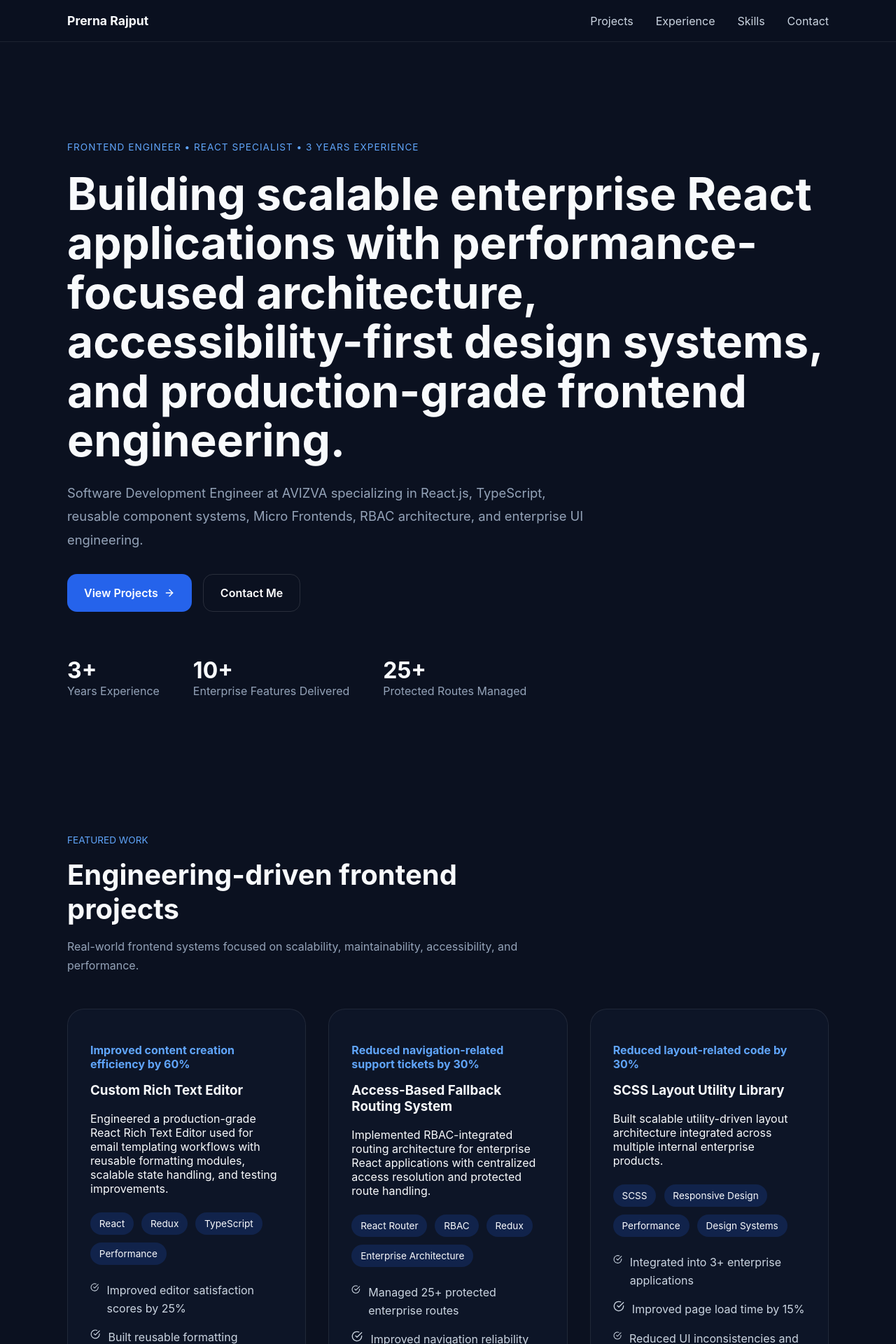
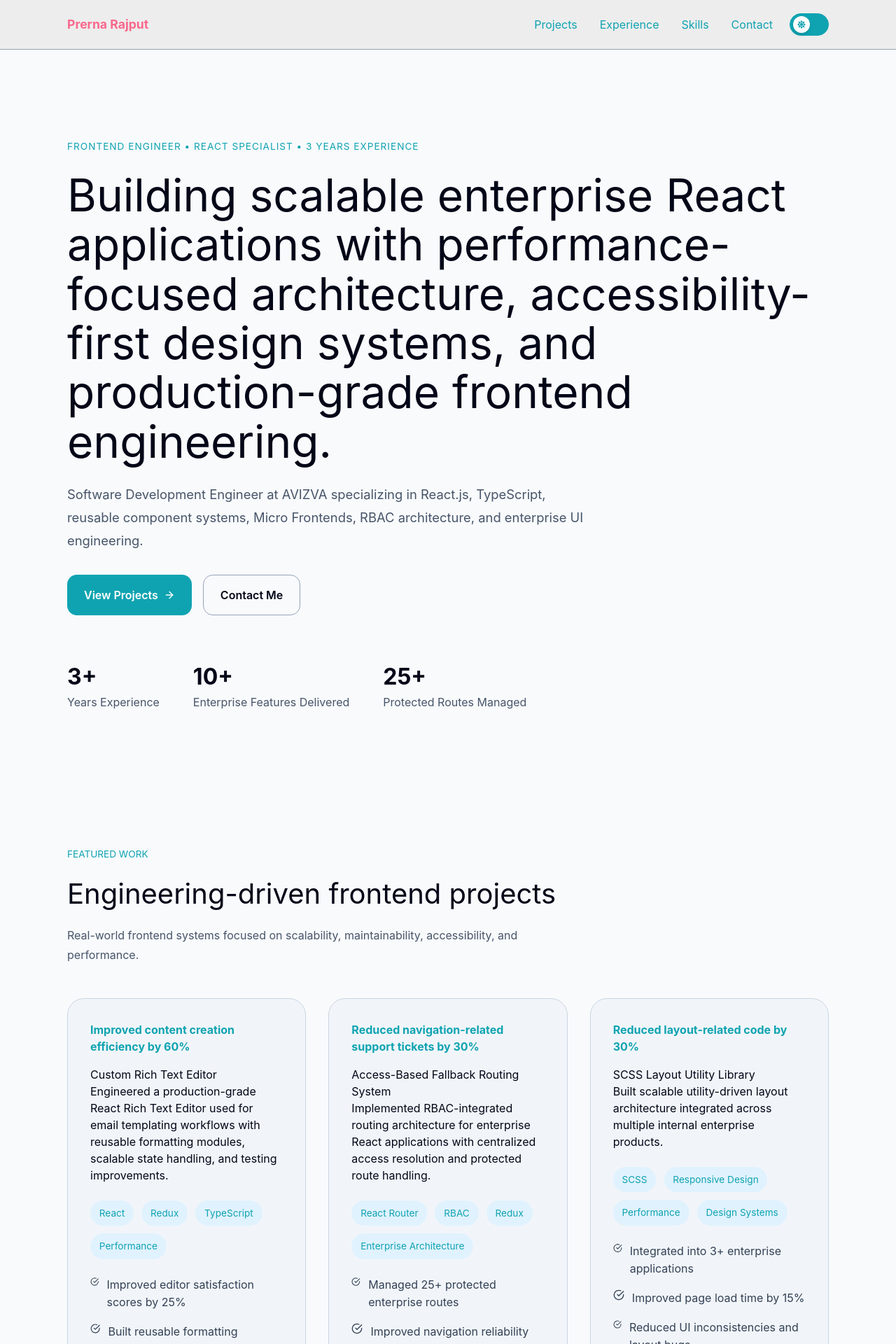
Before and after one commit to PrernaRajput/portfolio-app, a React (Create React App) app: page /contact in a window 1280 px wide. Shown: the top 1920 px of the page at 70% size. Built offline with nearby package versions, Linux system fonts and the light colour scheme.

Commit message:
fix: theme changes

```diff
--- a/src/App.css
+++ b/src/App.css
@@ -4,8 +4,7 @@
 
 body {
   margin: 0;
-  background: #0b1120;
-  color: #f8fafc;
+  @apply bg-bodyBgColor text-textColor dark:bg-bodyBgColorDark dark:text-textColorDark transition-colors duration-300;
   font-family: Inter, sans-serif;
 }
 
@@ -15,33 +14,41 @@ html {
 
 .app-shell {
   min-height: 100vh;
+  @apply bg-bodyBgColor text-textColor dark:bg-bodyBgColorDark dark:text-textColorDark transition-colors duration-300;
 }
 
 .navbar {
   position: sticky;
   top: 0;
   z-index: 100;
-  background: rgba(11, 17, 32, 0.92);
+  @apply bg-navBgColor text-textColor dark:bg-navBgColorDark dark:text-textColorDark transition-colors duration-300;
   backdrop-filter: blur(12px);
   display: flex;
   justify-content: space-between;
   align-items: center;
   padding: 1.2rem 6rem;
-  border-bottom: 1px solid rgba(255, 255, 255, 0.08);
+  @apply border-b border-borderColor dark:border-bodyBgColorDark;
 }
 
 .brand {
   font-size: 1.1rem;
   font-weight: 700;
+  @apply text-textHighlight dark:text-textHighlightDark;
+}
+
+.nav-actions,
+.navbar nav {
+  display: flex;
+  align-items: center;
+  gap: 1.5rem;
 }
 
 .navbar nav {
-  display: flex;
   gap: 2rem;
 }
 
 .navbar a {
-  color: #cbd5e1;
+  @apply text-accentLight dark:text-accentDark hover:text-textHighlight dark:hover:text-textHighlightDark transition-colors duration-200;
   text-decoration: none;
 }
 
@@ -54,7 +61,7 @@ html {
 }
 
 .eyebrow {
-  color: #60a5fa;
+  @apply text-accentLight dark:text-textHighlightDark;
   text-transform: uppercase;
   letter-spacing: 1px;
   font-size: 0.85rem;
@@ -67,7 +74,7 @@ html {
 }
 
 .hero-description {
-  color: #94a3b8;
+  @apply text-slate-600 dark:text-slate-300;
   font-size: 1.15rem;
   line-height: 1.8;
   max-width: 760px;
@@ -88,16 +95,14 @@ html {
 }
 
 .primary-btn {
-  background: #2563eb;
-  color: white;
+  @apply bg-accentLight text-white hover:bg-accentDark dark:bg-textHighlightDark dark:text-bodyBgColorDark dark:hover:bg-textHighlight transition-colors duration-200;
   display: flex;
   align-items: center;
   gap: 0.5rem;
 }
 
 .secondary-btn {
-  border: 1px solid rgba(255, 255, 255, 0.12);
-  color: white;
+  @apply border border-borderColor text-textColor hover:border-accentLight hover:text-accentLight dark:border-slate-700 dark:text-textColorDark dark:hover:border-textHighlightDark dark:hover:text-textHighlightDark transition-colors duration-200;
 }
 
 .hero-stats {
@@ -116,7 +121,7 @@ html {
 }
 
 .hero-stats span {
-  color: #94a3b8;
+  @apply text-slate-600 dark:text-slate-400;
 }
 
 .section {
@@ -129,7 +134,7 @@ html {
 }
 
 .section-heading span {
-  color: #60a5fa;
+  @apply text-accentLight dark:text-textHighlightDark;
   text-transform: uppercase;
   font-size: 0.85rem;
 }
@@ -140,7 +145,7 @@ html {
 }
 
 .section-heading p {
-  color: #94a3b8;
+  @apply text-slate-600 dark:text-slate-400;
   line-height: 1.7;
 }
 
@@ -156,8 +161,7 @@ html {
 .highlight-card,
 .skills-card,
 .experience-card {
-  background: rgba(15, 23, 42, 0.85);
-  border: 1px solid rgba(255, 255, 255, 0.08);
+  @apply bg-cardBgLight border border-slate-300 text-textColor dark:bg-slate-900 dark:border-slate-800 dark:text-textColorDark transition-colors duration-300;
   padding: 2rem;
   border-radius: 24px;
 }
@@ -169,7 +173,7 @@ html {
 }
 
 .project-metric {
-  color: #60a5fa;
+  @apply text-accentLight dark:text-textHighlightDark;
   font-weight: 700;
 }
 
@@ -183,7 +187,7 @@ html {
 
 .stack-list span,
 .skills-list span {
-  background: rgba(37, 99, 235, 0.18);
+  @apply bg-sky-100 text-accentLight dark:bg-sky-500/10 dark:text-sky-200;
   padding: 0.5rem 0.8rem;
   border-radius: 999px;
   font-size: 0.85rem;
@@ -201,13 +205,13 @@ html {
   display: flex;
   gap: 0.7rem;
   margin-bottom: 1rem;
-  color: #cbd5e1;
+  @apply text-slate-700 dark:text-slate-300;
   line-height: 1.6;
 }
 
 .icon-wrapper {
   font-size: 1.8rem;
-  color: #60a5fa;
+  @apply text-accentLight dark:text-textHighlightDark;
 }
 
 .experience-header {
@@ -245,6 +249,10 @@ html {
     display: none;
   }
 
+  .nav-actions {
+    margin-left: auto;
+  }
+
   .hero-content h1 {
     font-size: 2.6rem;
   }
@@ -261,8 +269,7 @@ html {
 }
 
 .case-study-card {
-  background: rgba(15, 23, 42, 0.85);
-  border: 1px solid rgba(255, 255, 255, 0.08);
+  @apply bg-cardBgLight border border-slate-300 text-textColor dark:bg-slate-900 dark:border-slate-800 dark:text-textColorDark;
   border-radius: 28px;
   padding: 2.5rem;
   transition: all 0.25s ease;
@@ -277,7 +284,7 @@ html {
 }
 
 .case-study-category {
-  color: #60a5fa;
+  @apply text-accentLight dark:text-textHighlightDark;
   text-transform: uppercase;
   letter-spacing: 1px;
   font-size: 0.8rem;
@@ -296,18 +303,18 @@ html {
 }
 
 .case-study-metrics strong {
-  color: #60a5fa;
+  @apply text-accentLight dark:text-textHighlightDark;
   font-size: 1rem;
 }
 
 .case-study-metrics span {
-  color: #94a3b8;
+  @apply text-slate-600 dark:text-slate-400;
   margin-top: 0.3rem;
   font-size: 0.9rem;
 }
 
 .case-study-description {
-  color: #cbd5e1;
+  @apply text-slate-700 dark:text-slate-300;
   line-height: 1.8;
   margin-bottom: 2rem;
 }
@@ -331,7 +338,7 @@ html {
   display: flex;
   gap: 0.8rem;
   margin-bottom: 1rem;
-  color: #cbd5e1;
+  @apply text-slate-700 dark:text-slate-300;
   line-height: 1.6;
 }
 
@@ -345,8 +352,7 @@ html {
 .case-study-highlight {
   padding: 0.7rem 1rem;
   border-radius: 999px;
-  background: rgba(96, 165, 250, 0.12);
-  color: #bfdbfe;
+  @apply bg-sky-100 text-accentLight dark:bg-sky-500/10 dark:text-sky-200;
   font-size: 0.85rem;
 }
 
@@ -381,12 +387,12 @@ html {
 }
 
 .case-study-swiper .swiper-pagination-bullet-active {
-  background: #60a5fa;
+  @apply bg-accentLight dark:bg-textHighlightDark;
 }
 
 .case-study-swiper .swiper-button-prev,
 .case-study-swiper .swiper-button-next {
-  color: #60a5fa;
+  @apply text-accentLight dark:text-textHighlightDark;
 }
 
 .case-study-swiper .swiper-button-prev::after,
@@ -408,8 +414,7 @@ html {
   padding: 1.4rem;
   border-radius: 24px;
   text-decoration: none;
-  background: rgba(15, 23, 42, 0.85);
-  border: 1px solid rgba(255, 255, 255, 0.08);
+  @apply bg-cardBgLight border border-slate-300 text-textColor dark:bg-slate-900 dark:border-slate-800 dark:text-textColorDark;
   transition: all 0.25s ease;
 }
 
@@ -431,11 +436,10 @@ html {
   width: 52px;
   height: 52px;
   border-radius: 16px;
-  background: rgba(96, 165, 250, 0.12);
+  @apply bg-sky-100 text-accentLight dark:bg-sky-500/10 dark:text-textHighlightDark;
   display: flex;
   align-items: center;
   justify-content: center;
-  color: #60a5fa;
   font-size: 1.3rem;
   flex-shrink: 0;
 }
@@ -446,13 +450,13 @@ html {
 }
 
 .contact-content span {
-  color: #94a3b8;
+  @apply text-slate-600 dark:text-slate-400;
   font-size: 0.85rem;
   margin-bottom: 0.2rem;
 }
 
 .contact-content strong {
-  color: #f8fafc;
+  @apply text-textColor dark:text-textColorDark;
   font-size: 1rem;
   font-weight: 600;
   word-break: break-word;
--- a/src/App.js
+++ b/src/App.js
@@ -1,4 +1,6 @@
 
+import { useEffect } from 'react';
+import { useSelector } from 'react-redux';
 import './App.css';
 import { motion } from 'framer-motion';
 import {
@@ -16,6 +18,7 @@ import {
 } from 'react-icons/fi';
 import { Swiper, SwiperSlide } from 'swiper/react';
 import { Navigation, Pagination } from 'swiper/modules';
+import ThemeToggle from './components/ThemeToggle';
 
 import 'swiper/css';
 import 'swiper/css/navigation';
@@ -509,17 +512,27 @@ function SectionTitle({ eyebrow, title, description }) {
 }
 
 function App() {
+    const themeMode = useSelector((state) => state.theme.mode);
+
+    useEffect(() => {
+        document.documentElement.classList.toggle('dark', themeMode === 'dark');
+    }, [themeMode]);
+
     return (
         <div className="app-shell">
             <header className="navbar">
                 <div className="brand">Prerna Rajput</div>
 
+                <div className="nav-actions">
                     <nav>
                         <a href="#projects">Projects</a>
                         <a href="#experience">Experience</a>
                         <a href="#skills">Skills</a>
                         <a href="#contact">Contact</a>
                     </nav>
+
+                    <ThemeToggle />
+                </div>
             </header>
 
             <main>
--- a/src/components/ThemeToggle.jsx
+++ b/src/components/ThemeToggle.jsx
@@ -1,32 +1,19 @@
-import { useEffect, useState } from 'react';
 import { FaSun, FaMoon } from 'react-icons/fa';
-import { useDispatch } from 'react-redux';
-import { setTheme } from '../redux/themeSlice';
+import { useDispatch, useSelector } from 'react-redux';
+import { toggleTheme } from '../redux/themeSlice';
 
 export default function ThemeToggle () {
     const dispatch = useDispatch();
-    const [isDark, setIsDark] = useState( () => {
-        return localStorage.getItem( 'theme' ) === 'dark' ||
-            ( !localStorage.getItem( 'theme' ) && window.matchMedia( '(prefers-color-scheme: dark)' ).matches );
-    } );
-
-    useEffect( () => {
-        const mode = isDark ? 'dark' : 'light';
-        document.documentElement.classList.toggle( 'dark', isDark );
-        localStorage.setItem( 'theme', mode );
-        dispatch( setTheme( mode ) );
-    }, [isDark, dispatch] );
+    const isDark = useSelector( ( state ) => state.theme.mode === 'dark' );
 
     return (
         <button
-            onClick={() => setIsDark( !isDark )}
+            onClick={() => dispatch( toggleTheme() )}
             aria-label="Toggle Dark Mode"
-            className={`w-14 h-8 flex items-center px-1 rounded-full border transition-colors duration-300
-        ${isDark ? 'bg-textHighlightDark border-textHighlightDark' : 'bg-accentLight border-accentLight'}`}
+            className="w-14 h-8 flex items-center px-1 rounded-full border bg-accentLight border-accentLight dark:bg-textHighlightDark dark:border-textHighlightDark transition-colors duration-300"
         >
             <div
-                className={`w-6 h-6 rounded-full shadow-md flex items-center justify-center text-xs transition-transform duration-300
-          transform ${isDark ? 'translate-x-6 bg-bodyBgColor text-textHighlightDark' : 'translate-x-0 bg-white text-accentLight'}`}
+                className={`w-6 h-6 rounded-full shadow-md flex items-center justify-center text-xs transition-transform duration-300 bg-white text-accentLight dark:bg-bodyBgColorDark dark:text-textHighlightDark ${isDark ? 'translate-x-6' : 'translate-x-0'}`}
             >
                 {isDark ? <FaMoon /> : <FaSun />}
             </div>
--- a/src/index.css
+++ b/src/index.css
@@ -1,3 +1,7 @@
+@tailwind base;
+@tailwind components;
+@tailwind utilities;
+
 html, body, #root {
   margin: 0;
   min-height: 100%;
--- a/tailwind.config.js
+++ b/tailwind.config.js
@@ -14,11 +14,11 @@ const config = {
         // Light theme
         bodyBgColor: "#F8FAFC", // blueprint white
         cardBgLight: "#F1F5F9", // panel background
-        navBgColor: "#E2E8F0", // nav / header
+        navBgColor: "#ededed", // nav / header
         textColor: "#020617", // near-black (precision)
-        accentLight: "#0284C7", // slate-700
-        textHighlight: "#F97316", // signal orange
-        accentDark: "#EA580C", // hover orange
+        accentLight: "#0FA3B1", // slate-700
+        textHighlight: "#FA688C", // signal orange
+        accentDark: "#F05D23", // hover orange
         borderColor: "#94A3B8",
 
         //
```
Also changed, not shown: 1 other file (tests, documents, lock files or other folders). Lines whose indentation alone changed are shown as unchanged.
